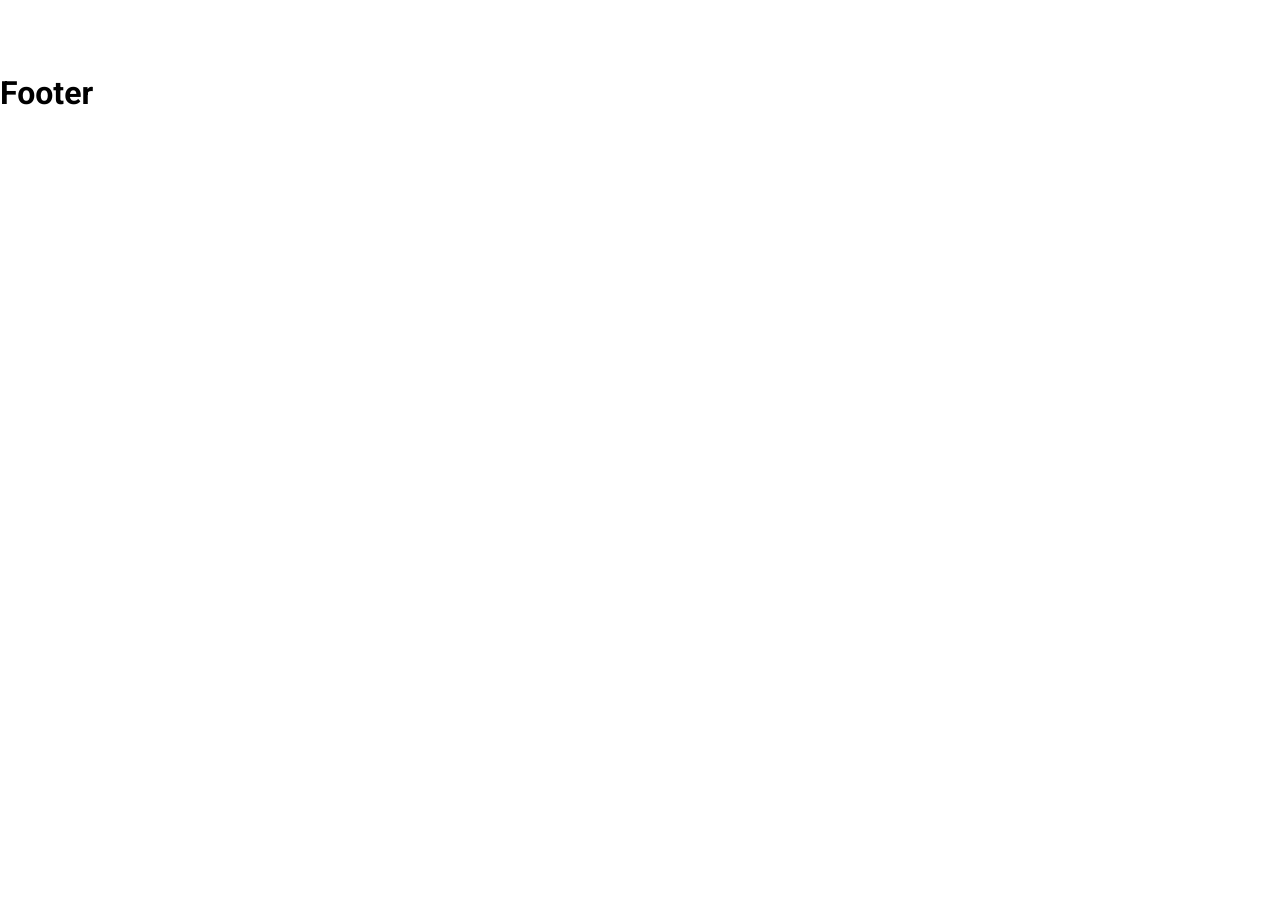
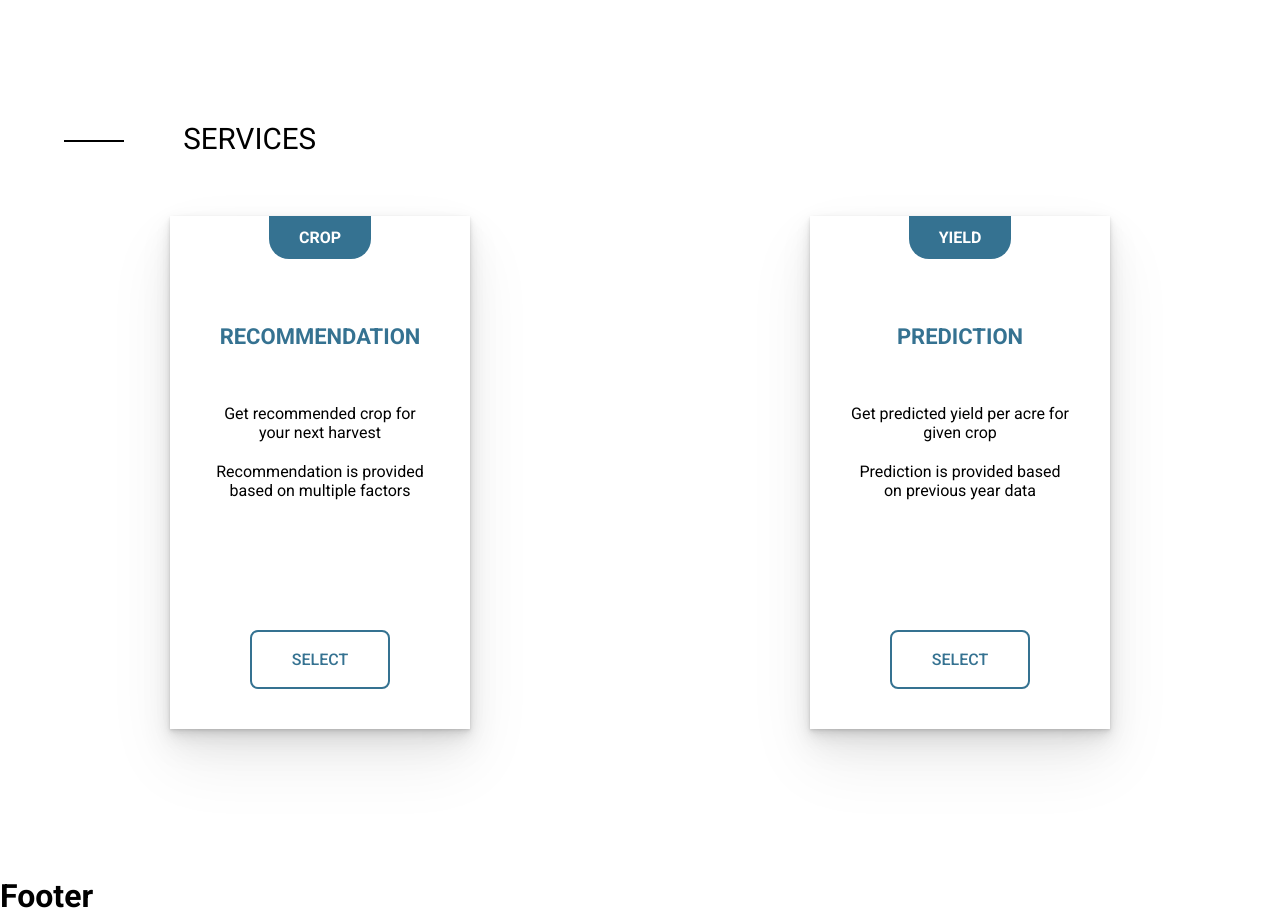
Before and after one commit to nikhilsourav/cropify-client, a React (Create React App) app: page / in a window 1280 px wide. Shown: the part 1320-2235 px from the top of the page. Before the commit the page ends 1432 px from the top, so only its background shows below. Built offline with nearby package versions, Linux system fonts and the light colour scheme.

Commit message:
Added services section

```diff
--- a/src/Pages/Home/Home.js
+++ b/src/Pages/Home/Home.js
@@ -56,6 +56,54 @@ const Home = () => {
         </div>
       </section>
       {/************************************ end About section ************************************/}
+
+      <div className='services-table' id='price' data-aos='fade-up' data-aos-duration='1000'>
+        <span>services</span>
+        <div className='services-flex'>
+          <div className='services-card'>
+            <h3 className='services-card-header'>Crop</h3>
+            <div className='service_banner'>
+              <sup></sup>
+              <span>Recommendation</span>
+            </div>
+            <ul>
+              <li>Get recommended crop for your next harvest</li>
+              <li>Recommendation is provided based on multiple factors</li>
+            </ul>
+            <Link to='/crop-recommendation' className='services-btn'>
+              Select
+            </Link>
+          </div>
+          <div className='services-card'>
+            <h3 className='services-card-header'>Yield</h3>
+            <div className='service_banner'>
+              <sup></sup>
+              <span>Prediction</span>
+            </div>
+            <ul>
+              <li>Get predicted yield per acre for given crop</li>
+              <li>Prediction is provided based on previous year data</li>
+            </ul>
+            <Link to='yield-prediction' className='services-btn'>
+              Select
+            </Link>
+          </div>
+          {/*
+          <div className='services-card'>
+            <h3 className='services-card-header'>Weather</h3>
+            <div className='service_banner'>
+              <sup></sup>
+              <span>Forecast</span>
+            </div>
+            <ul>
+              <li>Get weather forecase for your current location</li>
+              <li>Forecast is provided using third-party api services</li>
+            </ul>
+            <Link to='/weather-forecast' className='services-btn'>Select</Link>
+          </div>
+          */}
+        </div>
+      </div>
     </motion.div>
   );
 };
--- a/src/Pages/Home/styles.css
+++ b/src/Pages/Home/styles.css
@@ -85,7 +85,7 @@
   min-width: 200px;
 }
 .about span {
-  color: balck;
+  color: black;
   text-transform: uppercase;
   font-size: 1.85em;
   margin-bottom: 30px;
@@ -122,3 +122,116 @@
     margin-top: 5vh;
   }
 }
+
+/*
+  *********************************************************************************************
+                                            Services
+  *********************************************************************************************
+*/
+.services-table {
+  margin: 16vh auto;
+  max-width: 1300px;
+}
+.services-table span:first-child {
+  color: black;
+  text-transform: uppercase;
+  font-size: 1.85em;
+  margin: 0 auto;
+  display: block;
+  width: 90%;
+}
+.services-table span:first-child::before {
+  content: '';
+  display: inline-block;
+  border-top: 2px solid black;
+  margin: 0 2em 0 0;
+  width: 60px;
+  height: 2px;
+  transform: translateY(-5px);
+}
+.services-flex {
+  margin-top: 40px;
+  display: flex;
+  flex-wrap: wrap;
+  justify-content: space-around;
+  width: min(1600px, 100%);
+}
+.services-card {
+  flex: 1;
+  max-width: 300px;
+  background-color: white;
+  margin: 20px 10px;
+  text-align: center;
+  cursor: pointer;
+  overflow: hidden;
+  color: black;
+  transition: 0.3s linear;
+  -webkit-tap-highlight-color: transparent;
+  box-shadow: 0 1px 2px rgba(0, 0, 0, 0.07), 0 2px 4px rgba(0, 0, 0, 0.07),
+    0 4px 8px rgba(0, 0, 0, 0.07), 0 8px 16px rgba(0, 0, 0, 0.07), 0 16px 32px rgba(0, 0, 0, 0.07),
+    0 32px 64px rgba(0, 0, 0, 0.07);
+}
+.services-card ul{
+  padding: 0 40px;
+  list-style: none;
+}
+.services-card-header {
+  background-color: var(--calypso);
+  display: inline-block;
+  color: white;
+  padding: 12px 30px;
+  border-radius: 0 0 20px 20px;
+  font-size: 16px;
+  text-transform: uppercase;
+  font-weight: 600;
+  transition: 0.4s linear;
+}
+.services-card:hover .services-card-header {
+  box-shadow: 0 0 0 20em var(--calypso);
+}
+.service_banner {
+  font-size: 40px;
+  color: var(--calypso);
+  margin: 40px 0;
+  transition: 0.2s linear;
+}
+/* .service_banner sup, */
+.service_banner span {
+  font-size: 22px;
+  font-weight: 700;
+  text-transform: uppercase;
+}
+.services-card:hover,
+.services-card:hover .service_banner {
+  color: white;
+}
+.services-card li {
+  font-size: 16px;
+  padding: 10px 0;
+  text-transform: none;
+}
+.services-btn {
+  display: inline-block;
+  margin-bottom: 40px;
+  margin-top: 120px;
+  border: 2px solid var(--calypso);
+  color: var(--calypso);
+  text-decoration: none;
+  padding: 18px 40px;
+  border-radius: 8px;
+  text-transform: uppercase;
+  font-weight: 500;
+  transition: 0.3s linear;
+}
+.services-btn:hover {
+  background-color: var(--calypso);
+  color: white;
+}
+@media screen and (max-width: 1017px) {
+  .services-table {
+    max-width: 85%;
+  }
+  .services-card {
+    flex: 50%;
+  }
+}
--- a/src/index.css
+++ b/src/index.css
@@ -12,3 +12,10 @@ html {
 body {
   font-family: 'Roboto', Arial, Helvetica, sans-serif;
 }
+
+:root {
+  --cashmere: #e7cba2;
+  --pottersClay: #8e4c37;
+  --calypso: #357291;
+  --leather: #a26657;
+}
```
Also changed, not shown: src/App/App.js (+0 -14 lines).
